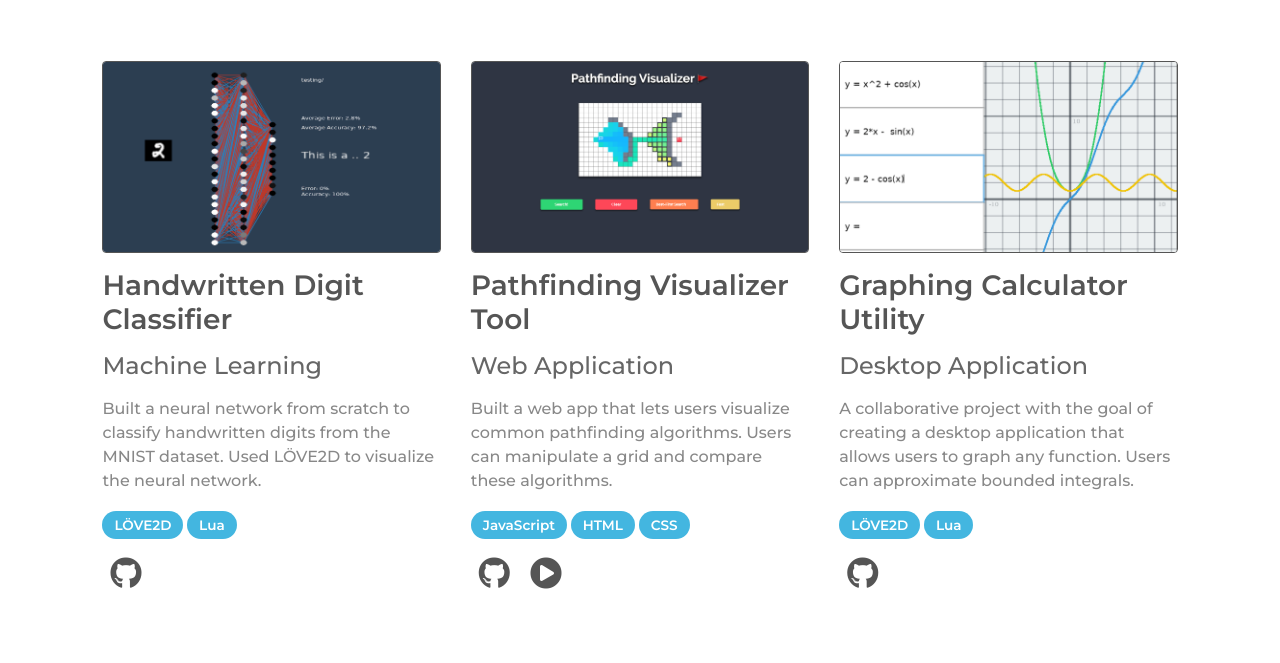
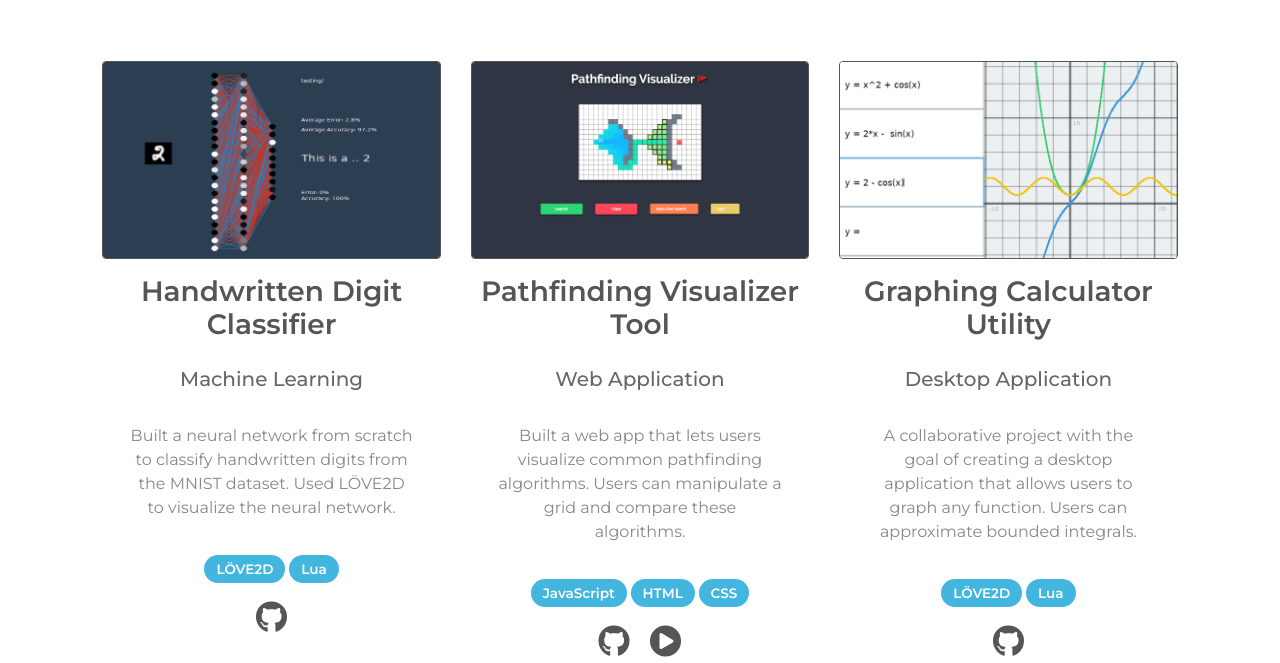
Before and after one commit to Bruception/Bruception.github.io, a plain HTML site: page index.html in a window 1280 px wide. Shown: the part 698-1361 px from the top of the page. Drawn offline with nearby package versions, Linux system fonts and the light colour scheme.

Commit message:
Change css styles

```diff
--- a/css/styles.css
+++ b/css/styles.css
@@ -90,12 +90,16 @@ body {
 }
 
 .project {
-  text-align: left;
+  text-align: center;
   margin-bottom: 30px;
 }
 
 .project-img {
   border: solid 1px #555555;
+  width: 350px;
+  height: 198px;
+  display: block;
+  margin: 0 auto;
 }
 
 .project-name {
@@ -107,24 +111,18 @@ body {
 }
 
 .project-type {
-  font-size: 1.5rem;
+  margin-top: 25px;
+  font-size: 1.25rem;
   font-weight: 500;
-  margin-bottom: 1rem;
   color: #666666;
 }
 
 .project-detail {
+  text-align: center;
   list-style-type: none;
-  padding-left: 0;
-  font-weight: 500;
-  margin-bottom: 1.5rem;
+  padding: 25px 8%;
+  font-weight: 400;
   color: #888888;
-}
-
-.detail-item:before {
-  content: '\2022'' ';
-  font-size: 1.5rem;
-  color: #777777;
 }
 
 .project-skills {
```
